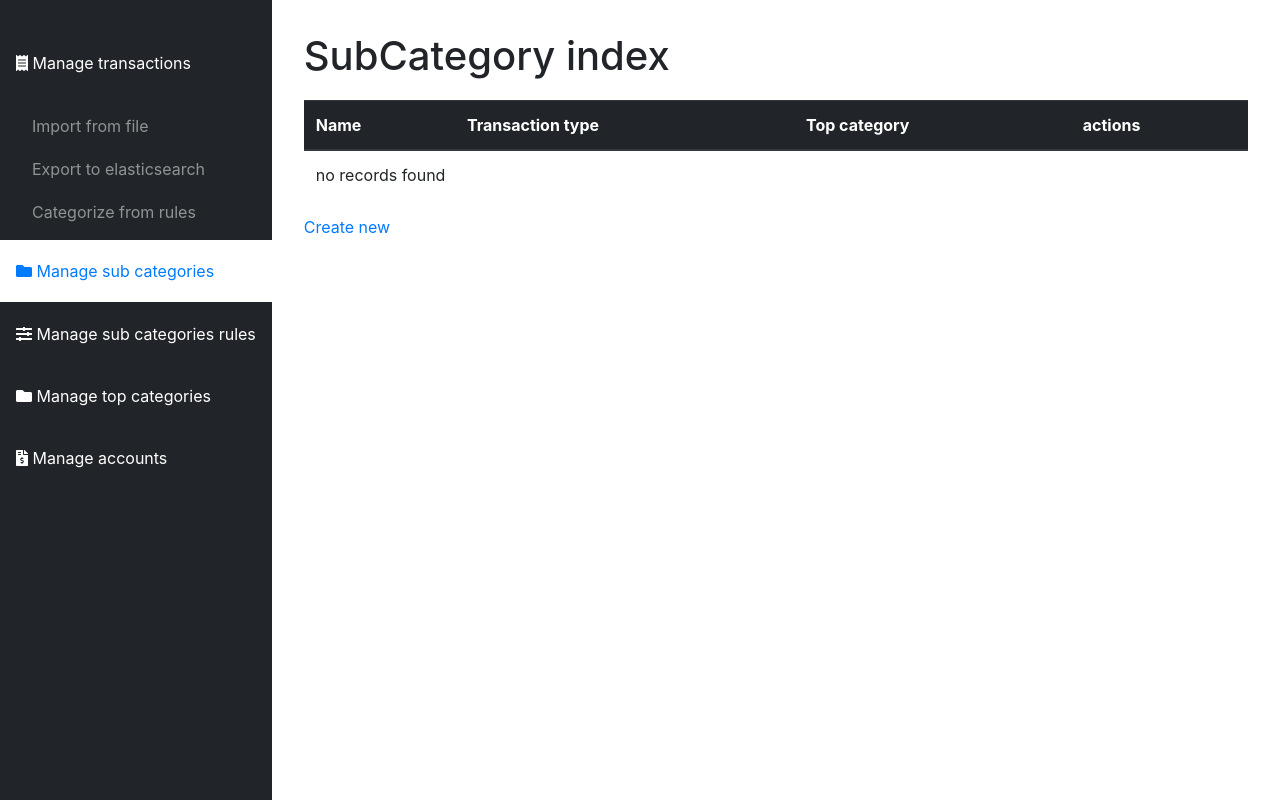
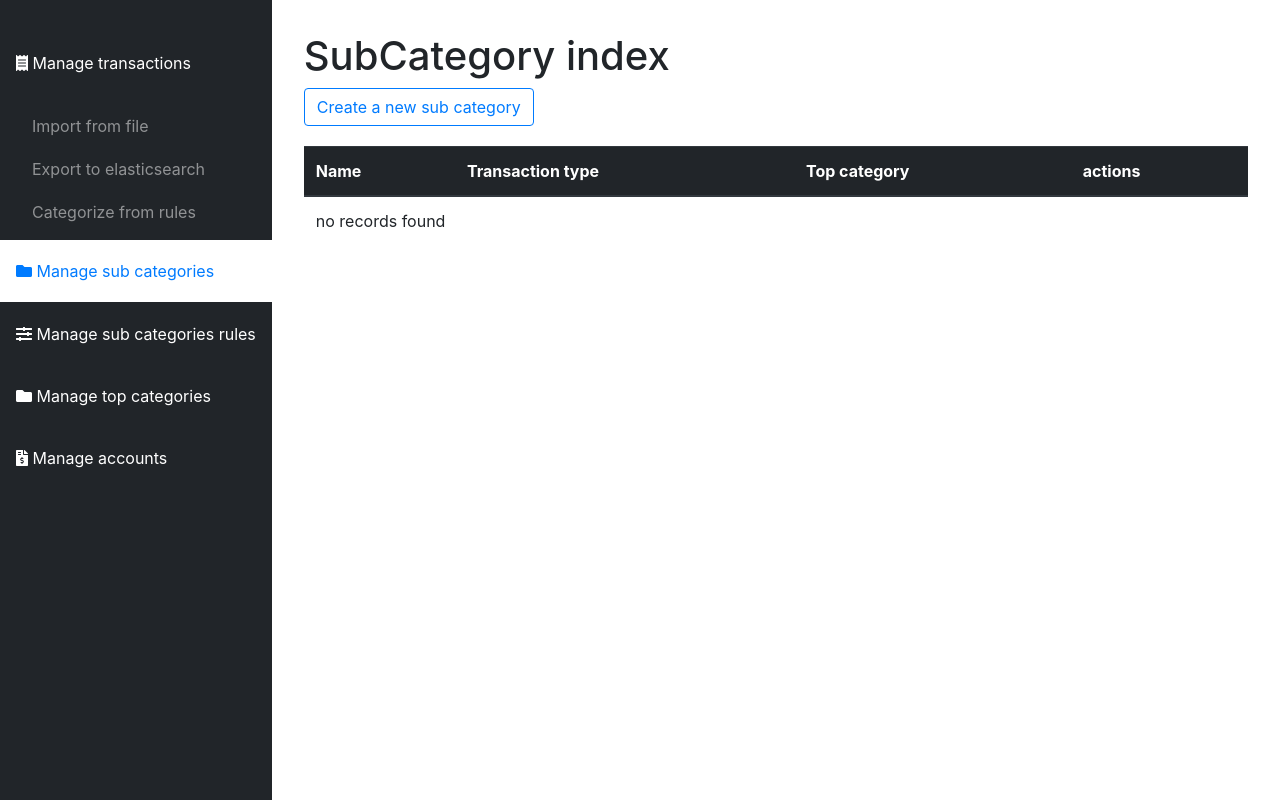
Before and after one commit to Ovski4/expenses-categorizer, a Symfony app: template templates/sub_category/index.html.twig in a window 1280 px wide. Run offline with Twig, Linux system fonts and the light colour scheme; the template is opened without the code that fills it, so the values that code supplies are empty; some libraries are stand-ins or nearby versions.

Commit message:
Add the "create new" button at the top of pages

```diff
--- a/templates/sub_category/index.html.twig
+++ b/templates/sub_category/index.html.twig
@@ -8,6 +8,8 @@
 
 {% block body %}
     <h1>SubCategory index</h1>
+
+    <a type="button" class="btn btn-outline-primary" href="{{ path('sub_category_new') }}">Create a new sub category</a>
 
     <table class="table">
         <thead class="thead-dark">
@@ -37,5 +39,4 @@
         </tbody>
     </table>
 
-    <a href="{{ path('sub_category_new') }}">Create new</a>
 {% endblock %}
--- a/templates/sub_category_transaction_rule/index.html.twig
+++ b/templates/sub_category_transaction_rule/index.html.twig
@@ -8,6 +8,8 @@
 
 {% block body %}
     <h1>SubCategoryTransactionRule index</h1>
+
+    <a type="button" class="btn btn-outline-primary" href="{{ path('sub_category_transaction_rule_new') }}">Create a new rule</a>
 
     <table class="table">
         <thead class="thead-dark">
@@ -47,5 +49,4 @@
         </tbody>
     </table>
 
-    <a href="{{ path('sub_category_transaction_rule_new') }}">Create new</a>
 {% endblock %}
--- a/templates/top_category/index.html.twig
+++ b/templates/top_category/index.html.twig
@@ -8,6 +8,8 @@
 
 {% block body %}
     <h1>TopCategory index</h1>
+
+    <a type="button" class="btn btn-outline-primary" href="{{ path('top_category_new') }}">Create a new top category</a>
 
     <table class="table">
         <thead class="thead-dark">
@@ -35,5 +37,4 @@
         </tbody>
     </table>
 
-    <a href="{{ path('top_category_new') }}">Create new</a>
 {% endblock %}
--- a/templates/transaction/index.html.twig
+++ b/templates/transaction/index.html.twig
@@ -14,6 +14,7 @@
         <p>{{ pager.getNbResults }} transactions</p>
     </div>
 
+    <a type="button" class="btn btn-outline-primary" href="{{ path('transaction_new') }}">Create a new transaction</a>
     <a
         type="button"
         class="btn btn-outline-primary"
@@ -46,7 +47,7 @@
             <tr>
                 <td>{{ transaction.label | capitalize }}</td>
                 <td>{{ transaction.amount }}</td>
-                <td>{{ transaction.createdAt ? transaction.createdAt|date('Y-m-d') : '' }}</td>
+                <td>{{ transaction.createdAt|date('Y-m-d') }}</td>
                 <td>{{ transaction.account }}</td>
                 <td>
                   {{ transaction.subCategory }}
@@ -66,5 +67,4 @@
         </tbody>
     </table>
 
-    <a type="button" class="btn btn-primary" href="{{ path('transaction_new') }}">Create new</a>
 {% endblock %}
```
